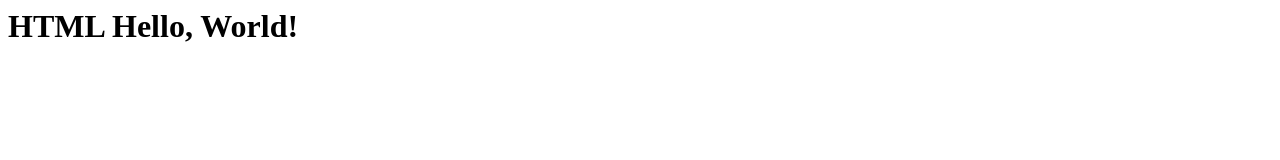
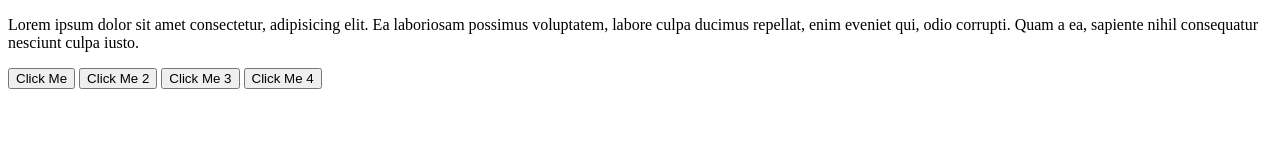
Before and after one commit to AyushSharmaHP/JAVAFULLSTACK32, a plain HTML site: page index.html in a window 1280 px wide. Drawn offline with Linux system fonts and the light colour scheme.

Commit message:
Update index.html

```diff
--- a/index.html
+++ b/index.html
@@ -1,8 +1,22 @@
-<html>
-  <head>
-    <title>HTML</title>
-  </head>
-  <body>
-    <h1>HTML Hello, World!</h1>
-  </body>
+<!DOCTYPE html>
+<html lang="en">
+<head>
+
+    <meta charset="UTF-8">
+    <meta name="viewport" content="width=device-width, initial-scale=1.0">
+    <title>Document</title>
+</head>
+<body>
+    <div>
+        <p>
+            Lorem ipsum dolor sit amet consectetur, adipisicing elit. Ea laboriosam possimus voluptatem, labore culpa ducimus repellat, enim eveniet qui, odio corrupti. Quam a ea, sapiente nihil consequatur nesciunt culpa iusto.
+        </p>
+    <button id="btn">Click Me</button>
+    <button id="btn2">Click Me 2</button>
+    <button id="btn3">Click Me 3</button>
+    <button id="btn4">Click Me 4</button>
+    </div>
+
+    <script src="index.js"></script>
+</body>
 </html>
```
